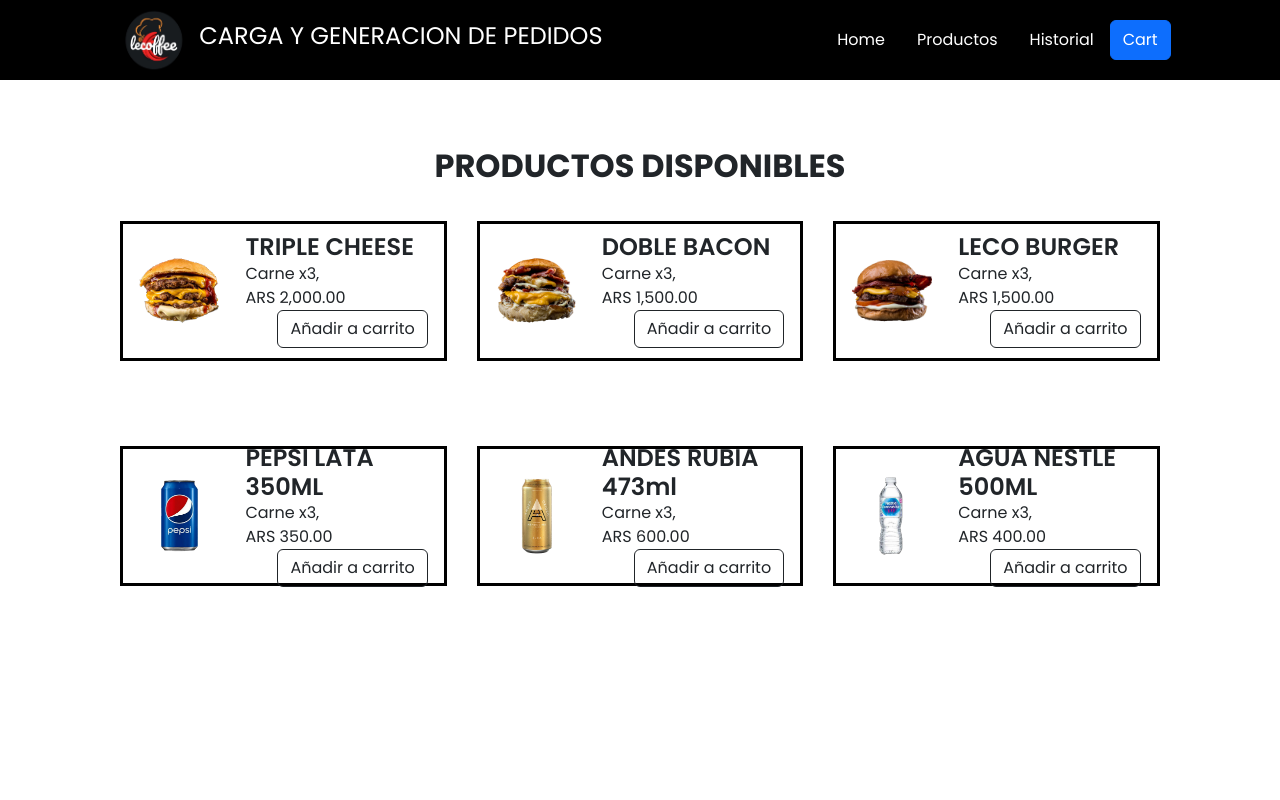
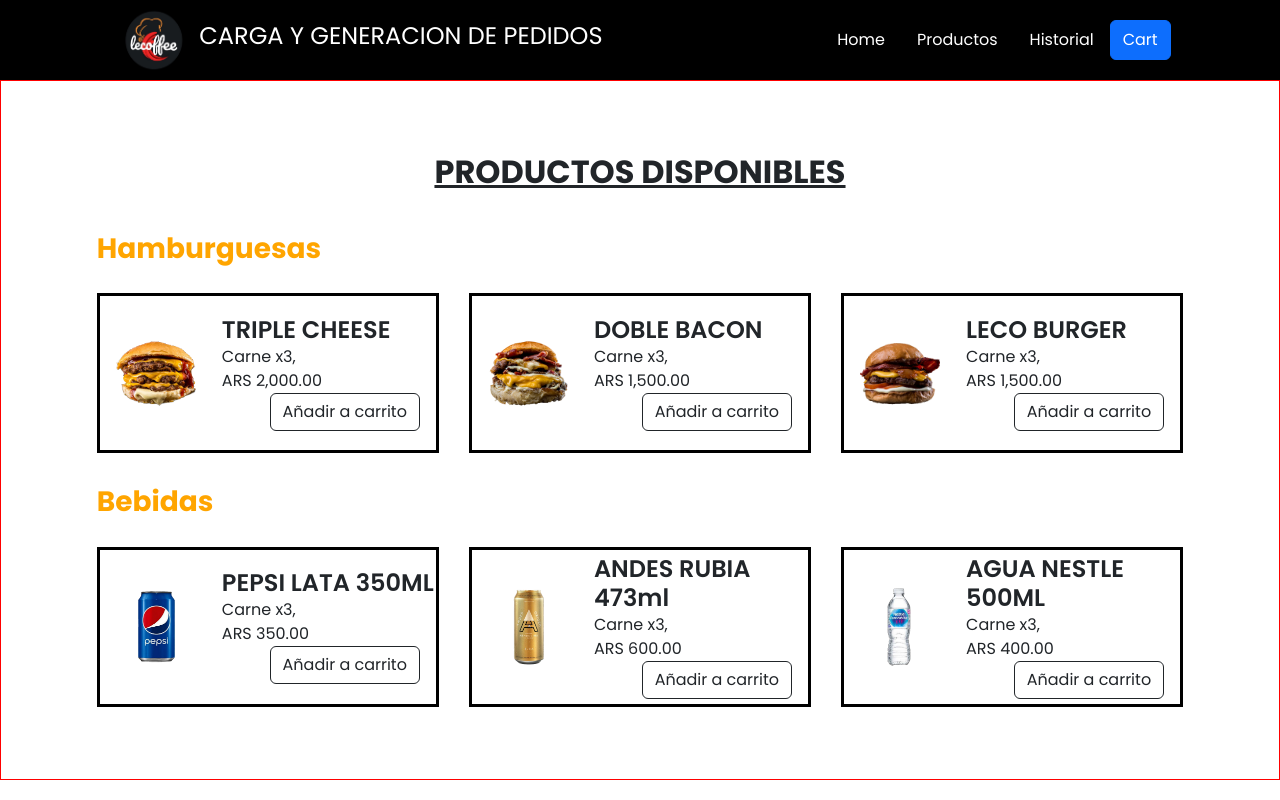
Before and after one commit to NachoXS15/leCoffeeShopCart, a React (Create React App) app: page /order in a window 1280 px wide. Built offline with nearby package versions, Linux system fonts and the light colour scheme.

Commit message:
added delete all items from cart function

```diff
--- a/src/components/Cart.tsx
+++ b/src/components/Cart.tsx
@@ -15,7 +15,7 @@ export default function Cart(
     { isOpen }: ShoppingCarProps,
     { id }: ProductProps
 ) {
-    const { cartItems, cartQuantity, cartOpen, cartClose } = useCartContext();
+    const { cartItems, cartQuantity, cartOpen, cartClose, removeAllItems } = useCartContext();
 
     return (
         <Offcanvas show={isOpen} onHide={cartClose} placement="end">
@@ -49,7 +49,12 @@ export default function Cart(
                         }, 0)
                     )}
                 </h5>
-                {cartQuantity > 0 ? <button className="btn btn-success btn-sm">Cargar Producto</button> : null}
+                {cartQuantity > 0 ?
+                    <div>
+                        <button style={{margin: '2px'}} className="btn btn-success btn-sm">Cargar producto</button>
+                        <button onClick={removeAllItems} className="btn btn-outline-danger btn-sm">Borrar todo</button>
+                    </div>
+                : null}
             </Offcanvas.Body>
         </Offcanvas>
     );
--- a/src/context/CartContext.tsx
+++ b/src/context/CartContext.tsx
@@ -20,6 +20,7 @@ type CartContext = {
     increaseItems: (id: number) => void;
     decreaseItems: (id: number) => void;
     removeItems: (id: number) => void;
+    removeAllItems: () => void
 };
 
 export default function useCartContext() {
@@ -87,9 +88,17 @@ export function CartProvider({ children }: CartProviderProps) {
         });
     };
 
+    const removeAllItems = () => {
+        setCartItems((currItem) => {
+            return currItem.splice(0, 0)
+        })
+    }
+
+
+
     return (
         <CartContext.Provider
-            value={{ getItems, increaseItems, decreaseItems, removeItems, cartItems, cartQuantity, cartOpen, cartClose }}
+            value={{ getItems, increaseItems, decreaseItems, removeItems, cartItems, cartQuantity, cartOpen, cartClose, removeAllItems }}
         >
             {children}
             <Cart isOpen={isOpen}/>
--- a/src/context/HistoryContext.tsx
+++ b/src/context/HistoryContext.tsx
@@ -1,61 +1,80 @@
-import React, { ReactNode, createContext, useContext, useState } from 'react'
-import useCartContext from './CartContext';
-import History from '../components/History';
+import React, { ReactNode, createContext, useContext, useState } from "react";
+import useCartContext from "./CartContext";
+import History from "../components/History";
 
 const HistoryContext = createContext({} as HistoryContext);
 
 type HistoryProviderProps = {
     children: ReactNode;
-}
+};
 
 type HistoryItem = {
     id: number;
-}
+    quantity: number;
+};
 
 type HistoryContext = {
-    historyOpen: () => void
-    historyClose: () => void
+    historyOpen: () => void;
+    historyClose: () => void;
+    //cartQuantity: number;
+    historyItems: HistoryItem[];
     //historyItems: () => void;
     //historyItem: HistoryItem[];
     //historyQuantity: number;
-    getItems: (id: number) => void
+    getItems: (id: number) => void;
     addItems: (id: number) => void;
     removeItems: (id: number) => void;
-
-}
+};
 
 export default function useHistoryContext() {
     return useContext(HistoryContext);
 }
 
-export function HistoryProvider({ children }: HistoryProviderProps){
-  const [isOpen, setIsOpen] = useState(false)
-  const {cartItems} = useCartContext();
+export function HistoryProvider({ children }: HistoryProviderProps) {
+    const [isOpen, setIsOpen] = useState(false);
+    const { cartItems } = useCartContext();
     const [historyItems, setHistoryItems] = useState<HistoryItem[]>([]);
 
-  const historyOpen = () => setIsOpen(true)
-  const historyClose = () => setIsOpen(false)
+    const historyOpen = () => setIsOpen(true);
+    const historyClose = () => setIsOpen(false);
 
     //add items from cart to history menu
 
-  const getItems = (id: number) =>{
+    const getItems = (id: number) => {
         return historyItems.find((item) => item.id === id);
+    };
+
+    const addItems = (id: number) => {
+        setHistoryItems((currItem) => {
+          if (currItem.find((item) => item.id === id) == null) {
+            return [...currItem, { id, quantity: 1 }];
+        } else {
+            return currItem.map((item) => {
+                if (item.id === id) {
+                    return { ...item, quantity: item.quantity + 1 };
+                } else {
+                    return item;
                 }
+            });
+        }
+        });
+    };
 
-  const addItems = () => {
+    const removeItems = () => {};
 
+    return (
+        <HistoryContext.Provider
+            value={{
+                historyOpen,
+                historyClose,
+                addItems,
+                removeItems,
+                getItems,
+                historyItems
+            }}
+        >
+            {children}
+            <History isOpen={isOpen} />
+        </HistoryContext.Provider>
+    );
 }
-
-  const removeItems = () => {
-
-  }
-
-  return(
-    <HistoryContext.Provider
-      value={{historyOpen, historyClose, addItems, removeItems, getItems}}
-    >
-      { children }
-      <History isOpen={isOpen}/>
-    </HistoryContext.Provider>
-  )
-}
--- a/src/data/products.json
+++ b/src/data/products.json
@@ -3,36 +3,48 @@
         "id": 1,
         "name": "TRIPLE CHEESE",
         "price": 2000,
+        "category": "Burger",
+        "desc": "god",
         "imgUrl": "img/burger.png"
     },
     {
         "id": 2,
         "name": "DOBLE BACON",
         "price": 1500,
+        "category": "Burger",
+        "desc": "god2",
         "imgUrl": "img/doble-bacon.png"
     },
     {
         "id": 3,
         "name": "LECO BURGER",
         "price": 1500,
+        "category": "Burger",
+        "desc": "god3",
         "imgUrl": "img/leco-burger.png"
     },
     {
         "id": 4,
         "name": "PEPSI LATA 350ML",
         "price": 350,
+        "category": "Drink",
+        "desc": "god4",
         "imgUrl": "img/pepsi.png"
     },
     {
         "id": 5,
         "name": "ANDES RUBIA 473ml",
         "price": 600,
+        "category": "Drink",
+        "desc": "god5",
         "imgUrl": "img/andes.png"
     },
     {
         "id": 6,
         "name": "AGUA NESTLE 500ML ",
         "price": 400,
+        "category": "Drink",
+        "desc": "god6",
         "imgUrl": "img/agua.png"
     }
 ]
--- a/src/interfaces/Product.tsx
+++ b/src/interfaces/Product.tsx
@@ -2,5 +2,7 @@ export default interface ProductProps{
     id: number
     name: string,
     price: number,
+    category: string,
+    desc: string,
     imgUrl: string,
 }
--- a/src/pages/Order.tsx
+++ b/src/pages/Order.tsx
@@ -5,15 +5,34 @@ export default function Order() {
   return (
     <>
       <section>
-        <h2 style={{fontWeight: '700'}}>PRODUCTOS DISPONIBLES</h2>
-        <div className='item-row'>
-        {
-          products && products.map(product => {
-            return(
-              <Item {...product} key={product.id}/>
-            )
-          })
-        }
+        <div className='products-container'>
+          <h2 style={{fontWeight: '700', textDecoration: 'underline'}}>PRODUCTOS DISPONIBLES</h2>
+          <div className='category-products'>
+            <h3 style={{color: 'orange', fontWeight: '700', marginBottom: '1em'}}>Hamburguesas</h3>
+            <div className='item-row'>
+              {
+                products &&
+                products
+                  .filter((product) => product.category === "Burger")
+                  .map((product) => (
+                    <Item {...product} key={product.id} />
+                  ))
+              }
+            </div>
+          </div>
+          <div className='category-products'>
+            <h3 style={{color: 'orange', fontWeight: '700', marginBottom: '1em'}}>Bebidas</h3>
+            <div className='item-row'>
+              {
+                products &&
+                products
+                  .filter((product) => product.category === "Drink")
+                  .map((product) => (
+                    <Item {...product} key={product.id} />
+                  ))
+              }
+            </div>
+          </div>
         </div>
       </section>
     </>
--- a/src/styles/styles.scss
+++ b/src/styles/styles.scss
@@ -12,6 +12,8 @@
     --black: #000;
 }
 
+
+
 header{
     width: 100%;
     height: 80px;
@@ -20,7 +22,6 @@ header{
     justify-content: space-around;
     align-items: center;
     color: white;
-
 
     div{
         display: flex;
@@ -53,36 +54,49 @@ header{
 }
 
 section{
-    h2{
-        text-align: center;
-    }
     width: 100%;
-    height: 600px;
-    //border: 1px solid red;
+    height: 700px;
+    border: 1px solid red;
     display: flex;
     justify-content: center;
     align-items: center;
-    flex-direction: column;
+
+    .category-products{
+        width: 85%;
+        margin-top: 2em;
+    }
+
+
+    .products-container{
+        width: 100vw;
+        // border: 1px solid blue;
+        display: flex;
+        justify-content: center;
+        align-items: center;
+        flex-direction: column;
+        flex-wrap: wrap;
+    }
+
 
     .item-row{
-        width: 85%;
+        width: 100%;
         height: 70%;
         // border: 1px solid blue;
         display: flex;
         justify-content: center;
         align-items: center;
         gap: 30px;
-        flex-wrap: wrap;
     }
 
     .item{
         width: 30%;
-        height: 140px;
+        height: 160px;
         border: 3px solid var(--black);
         display: flex;
         justify-content: flex-start;
         align-items: center;
         gap: 10px;
+        flex-grow: 1;
         img{
             margin: 1em;
             width: 5em;
```
Lines whose indentation alone changed are shown as unchanged.
